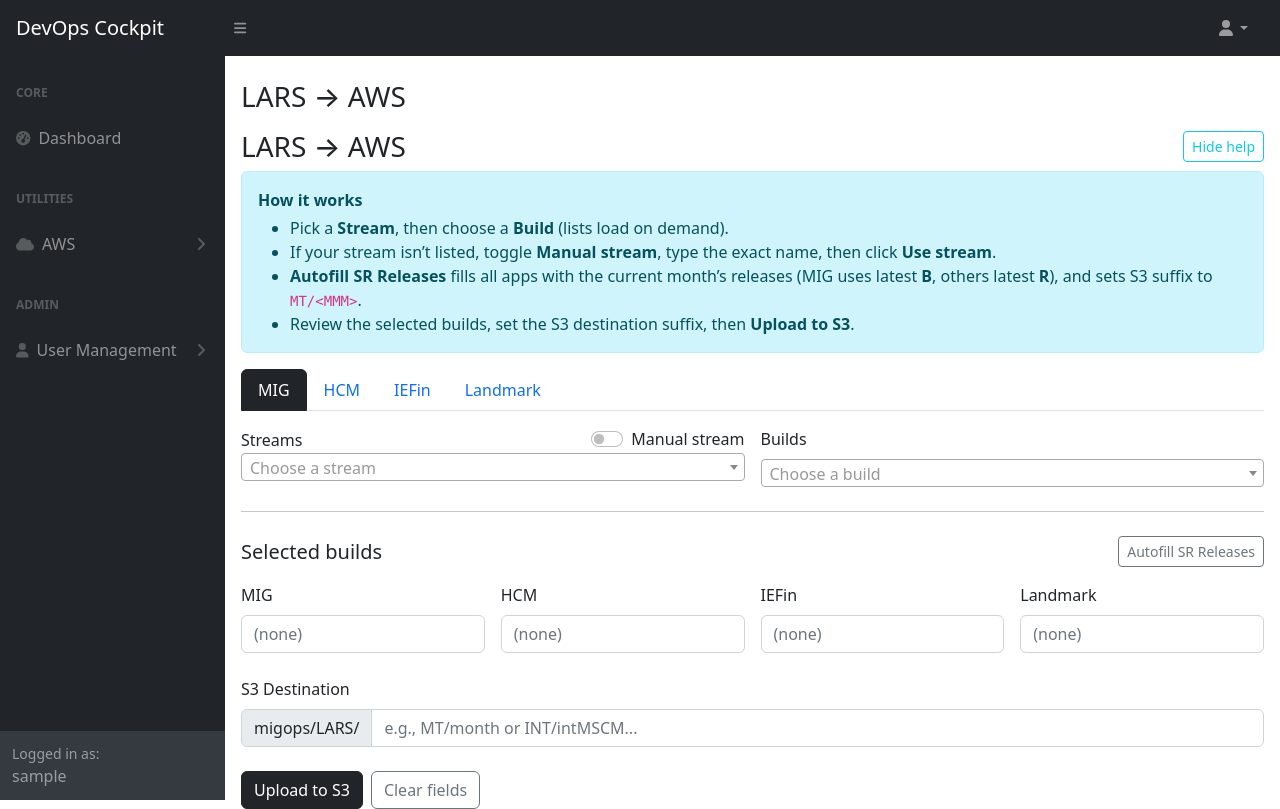
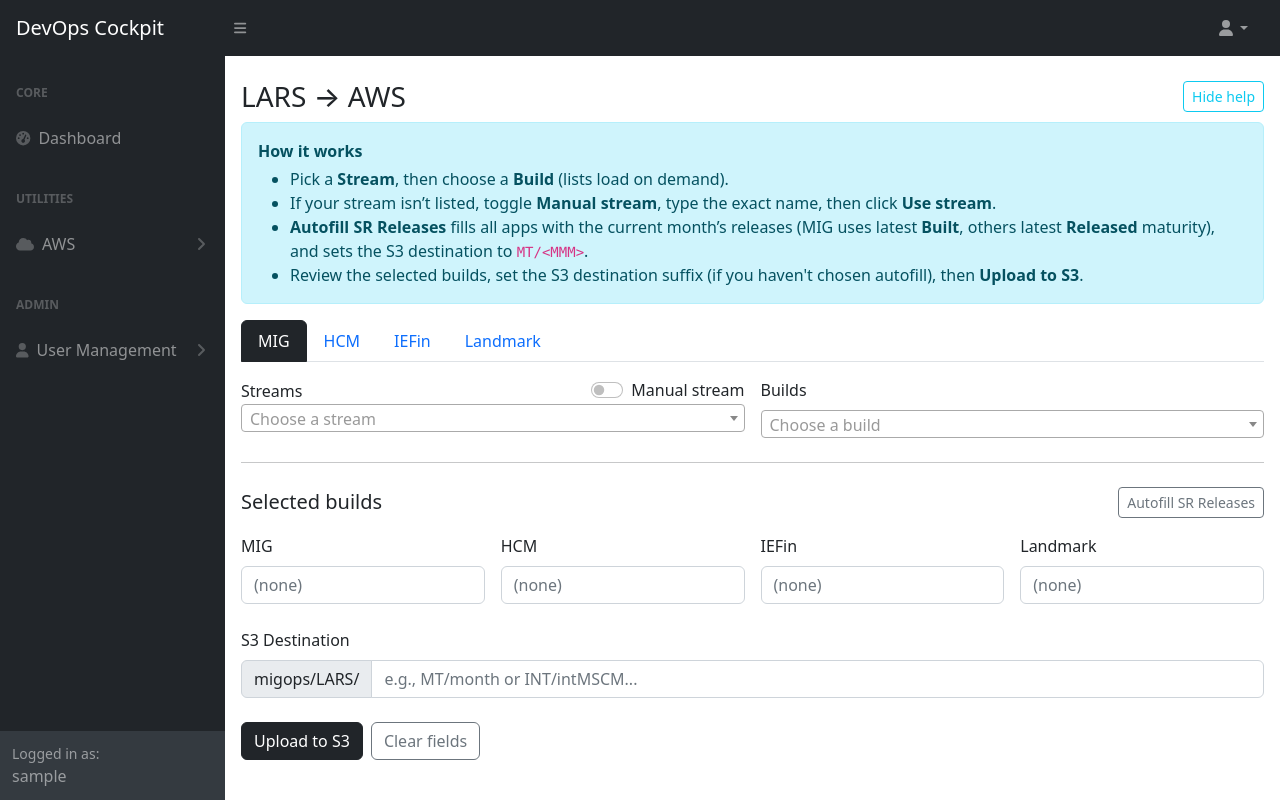
Before and after one commit to julianamindev/flaskv2, a Flask app: page /lars2aws in a window 1280 px wide, after a click on "How it works". Run offline with Flask 3, Linux system fonts and the light colour scheme; a user stored in the database is signed in; tables that the repository leaves empty hold one stand-in row (values such as "Sample post"); parts of the project's set-up code (start-up, migrations or seed data) failed here and were passed over; some libraries are stand-ins or nearby versions.

Commit message:
WIP - updated how it works

```diff
--- a/flaskv2/templates/lars2aws.html
+++ b/flaskv2/templates/lars2aws.html
@@ -11,10 +11,8 @@
 <main>
   <div class="container-fluid px-2 px-md-3 pt-4">
 
-    <h1 class="h3 mb-3">LARS → AWS</h1>
-
-    <!-- inline alert area -->
-    <div id="l2a-alerts"></div>
+  <!-- inline alert area -->
+  <div id="l2a-alerts"></div>
 
   {# Title row + help toggle #}
   <div class="d-flex justify-content-between align-items-center mb-2">
@@ -38,8 +36,8 @@
       <ul class="mb-0">
         <li>Pick a <b>Stream</b>, then choose a <b>Build</b> (lists load on demand).</li>
         <li>If your stream isn’t listed, toggle <b>Manual stream</b>, type the exact name, then click <b>Use stream</b>.</li>
-        <li><b>Autofill SR Releases</b> fills all apps with the current month’s releases (MIG uses latest <b>B</b>, others latest <b>R</b>), and sets S3 suffix to <code>MT/&lt;MMM&gt;</code>.</li>
-        <li>Review the selected builds, set the S3 destination suffix, then <b>Upload to S3</b>.</li>
+        <li><b>Autofill SR Releases</b> fills all apps with the current month’s releases (MIG uses latest <b>Built</b>, others latest <b>Released</b> maturity), and sets the S3 destination to <code>MT/&lt;MMM&gt;</code>.</li>
+        <li>Review the selected builds, set the S3 destination suffix (if you haven't chosen autofill), then <b>Upload to S3</b>.</li>
       </ul>
     </div>
   </div>
```
